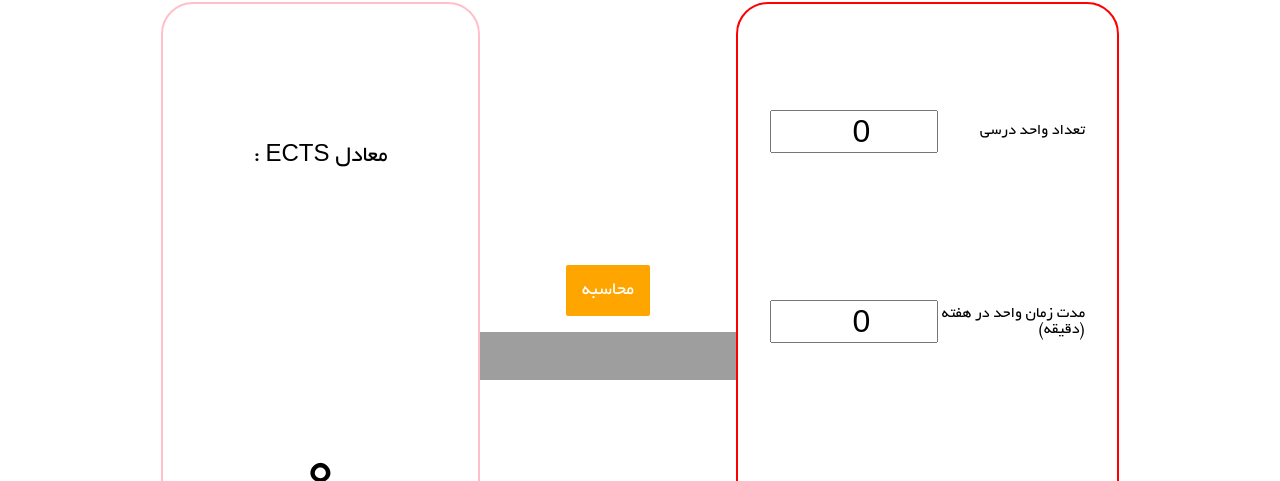
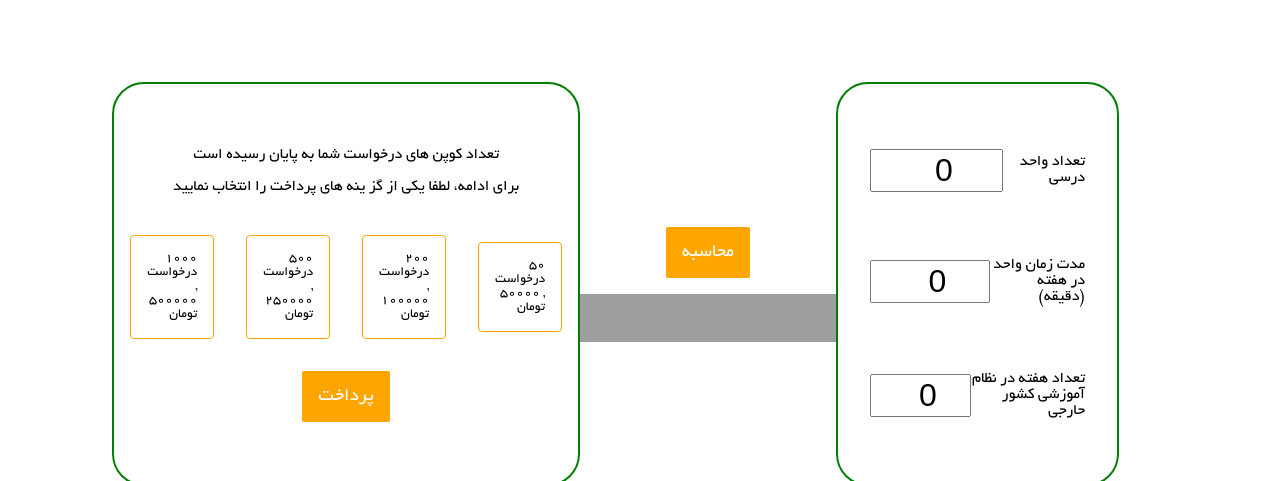
Before and after one commit to mohammadJaliliTorkamani/stu_assist, a React (Create React App) app: page /ects-calculator in a window 1280 px wide. Shown: the part 319-800 px from the top of the page. Built offline with nearby package versions, Linux system fonts and the light colour scheme; grey boxes are pictures that could not be loaded.

Commit message:
ECTS Style was improved

```diff
--- a/src/pages/ECTSCalculator.tsx
+++ b/src/pages/ECTSCalculator.tsx
@@ -3,6 +3,7 @@ import axios from "axios";
 import { useState } from "react";
 import { useNavigate } from "react-router-dom";
 import Button from "../components/Button";
+import ChargeOptionRecord from "../components/ChargeOptionRecord";
 
 const ECTSContainer = styled.div`
     display: flex;
@@ -10,10 +11,6 @@ const ECTSContainer = styled.div`
     justify-content: space-around;
     align-items: stretch;
     min-height: 40rem;
-    padding-top: 5rem;
-    padding-bottom: 5rem;
-    padding-left: 10rem;
-    padding-right: 10rem;
 `;
 
 const RightBox = styled.div`
@@ -21,9 +18,13 @@ const RightBox = styled.div`
     flex-direction: column;
     justify-content: space-around;
     border-radius: 2rem;
-    border: 2px solid red;
+    border: 2px solid green;
     padding: 2rem;
     flex: 2;
+    margin-right: 10rem;
+    margin-top: 10rem;
+    margin-bottom: 10rem;
+
 `;
 
 const ResultButtonBox = styled.div`
@@ -41,7 +42,10 @@ const LeftBox = styled.div`
     align-items: center;
     justify-content: space-around;
     border-radius: 2rem;
-    border: 2px solid pink;
+    border: 2px solid green;
+    margin-left: 10rem;
+    margin-top: 10rem;
+    margin-bottom: 10rem;
 `;
 
 const Value = styled.input`
@@ -74,21 +78,24 @@ const ECTSTResulTitle = styled.div`
 
 const ECTSTResulValue = styled.div`
     font-size: 4rem;
+    color: green;
 `;
 
 
 const LoginBox = styled.div`
     display: flex;
-    flex-direction : row;
+    flex-direction : column;
     justify-content: space-between;
     align-items: center;
+    height: 6rem;
 `;
 
 const ChargeBox = styled.div`
     display: flex;
     flex-direction: column;
-    justify-content: space-between;
+    justify-content: center;
     align-items: center;
+    height: 25rem;
 `;
 
 const ChargeOptions = styled.div`
@@ -96,20 +103,6 @@ const ChargeOptions = styled.div`
     flex-direction: row;
     justify-content: space-around;
     align-items: center;
-`;
-
-const ChargeOptionRecord = styled.div`
-    color: black;
-    cursor: pointer;
-    diosplay: flex;
-    flex-direction : row;
-    justify-content: cetner;
-    align-items: center;
-    margin: 1rem;
-    border: 1px solid orange;
-    border-radius: 4px;
-    padding: 1rem;
-    font-size: 0.85rem;
 `;
 
 const ResultContainer = styled.div`
@@ -126,7 +119,7 @@ const chargeValue = [{ id: 1, value: 50, price: 50000 }, { id: 2, value: 200, pr
 function ECTSCalculator() {
     const [isLoading, setIsLoading] = useState(false)
     const [isGuest, setIsGuest] = useState(false)
-    const [isOutOfCoupon, setIsOutOfCoupon] = useState(false)
+    const [isOutOfCoupon, setIsOutOfCoupon] = useState(true)
     const [selectedChargeOption, setSelectedChargeOption] = useState({ id: -1, value: -1, price: -1 })
     const [unit, setUnit] = useState(0)
     const [time, setTime] = useState(0)
@@ -180,24 +173,24 @@ function ECTSCalculator() {
             <RightBox>
                 <TitleValuePair>
                     <Title>تعداد واحد درسی</Title>
-                    <Value type='number' value={unit} onChange={e => setUnit(parseInt(e.target.value))} />
+                    <Value type='number' min={1} max={50} value={unit} onChange={e => setUnit(parseInt(e.target.value))} />
                 </TitleValuePair>
                 <TitleValuePair>
                     <Title>مدت زمان واحد در هفته (دقیقه)</Title>
-                    <Value type='number' value={time} onChange={e => setTime(parseInt(e.target.value))} />
+                    <Value type='number' min={0} max={120} value={time} onChange={e => setTime(parseInt(e.target.value))} />
                 </TitleValuePair>
                 <TitleValuePair>
                     <Title>تعداد هفته در نظام آموزشی کشور حارجی</Title>
-                    <Value type='number' value={week} onChange={e => setWeek(parseInt(e.target.value))} />
+                    <Value type='number' min={1} max={52} value={week} onChange={e => setWeek(parseInt(e.target.value))} />
                 </TitleValuePair>
             </RightBox>
             <ResultButtonBox>
                 <Button title={"محاسبه"} color={"orange"} onClick={() => handleCalculate()} />
-                <CalculateArrow src={"https://thumbs.dreamstime.com/b/red-arrow-isolated-white-background-red-arrow-vector-stock-arrow-icon-110771171.jpg"} />
+                <CalculateArrow src={"https://images.vectorhq.com/images/previews/a42/arrow-left-green-clip-art-56205.png"} />
             </ResultButtonBox>
             <LeftBox>
                 {
-                    isLoading && <div>Loading</div>
+                    isLoading && <div>در حال بارگذاری...</div>
                 }
                 {
                     isGuest && !isLoading && <LoginBox>
@@ -210,13 +203,17 @@ function ECTSCalculator() {
                 {
                     !isGuest && !isLoading && isOutOfCoupon &&
                     <ChargeBox>
-                        <Title>تعداد کوپن های درخواست شما به پایان رسیده است</Title>
-                        <Title> {selectedChargeOption.id !== -1 ? `${selectedChargeOption.value} درخواست , ${selectedChargeOption.price} تومان` : "برای ادامه، لطفا یکی از گز ینه های پرداخت را انتخاب نمایید"} </Title>
+                        <Title style={{ marginBottom: '1rem' }}>تعداد کوپن های درخواست شما به پایان رسیده است</Title>
+                        <Title style={{ marginBottom: '1.5rem' }}> {selectedChargeOption.id !== -1 ? `${selectedChargeOption.value} درخواست , ${selectedChargeOption.price} تومان` : "برای ادامه، لطفا یکی از گز ینه های پرداخت را انتخاب نمایید"} </Title>
 
-                        <ChargeOptions>
-                            {chargeValue.map(value => {
-                                return <ChargeOptionRecord key={value.id} onClick={e => setSelectedChargeOption(value)}>{value.value} درخواست , {value.price} تومان</ChargeOptionRecord>
-                            })}
+                        <ChargeOptions style={{marginBottom: '1rem'}}>
+                            {chargeValue.map(value =>
+                                <ChargeOptionRecord
+                                    key={value.id}
+                                    selected={selectedChargeOption.id === value.id}
+                                    onClick={e => { setSelectedChargeOption(value) }}
+                                    title={`${value.value} درخواست , ${value.price} تومان`}
+                                />)}
                         </ChargeOptions>
                         <Button title="پرداخت" onClick={() => alert(selectedChargeOption.price)} />
                     </ChargeBox>
--- a/src/pages/GPACalculator.tsx
+++ b/src/pages/GPACalculator.tsx
@@ -49,9 +49,15 @@ const Title = styled.div`
     padding-bottom: 1rem;
 `;
 
+const SelectedTitle = styled.div`
+    font-size: 1.5rem;
+    padding-top: 1rem;
+    padding-bottom: 1rem;
+`;
+
 const Result = styled.div`
     font-size: 3.5rem;
-    color: #0a3816;
+    color: green;
 `;
 
 const LoginBox = styled.div`
@@ -66,6 +72,7 @@ const ChargeBox = styled.div`
     flex-direction: column;
     justify-content: space-between;
     align-items: center;
+    height: 25rem;
 `;
 
 const ChargeOptions = styled.div`
@@ -80,7 +87,7 @@ const chargeValue = [{ id: 1, value: 50, price: 50000 }, { id: 2, value: 200, pr
 function GPACalculator() {
     const [isLoading, setIsLoading] = useState(false)
     const [isGuest, setIsGuest] = useState(false)
-    const [isOutOfCoupon, setIsOutOfCoupon] = useState(true)
+    const [isOutOfCoupon, setIsOutOfCoupon] = useState(false)
     const [selectedChargeOption, setSelectedChargeOption] = useState({ id: -1, value: -1, price: -1 })
     const [min, setMin] = useState(0)
     const [max, setMax] = useState(0)
@@ -152,7 +159,7 @@ function GPACalculator() {
                     !isGuest && !isLoading && isOutOfCoupon &&
                     <ChargeBox>
                         <Title>تعداد کوپن های درخواست شما به پایان رسیده است</Title>
-                        <Title> {selectedChargeOption.id !== -1 ? `${selectedChargeOption.value} درخواست , ${selectedChargeOption.price} تومان` : "برای ادامه، لطفا یکی از گز ینه های پرداخت را انتخاب نمایید"} </Title>
+                        <SelectedTitle> {selectedChargeOption.id !== -1 ? `${selectedChargeOption.value} درخواست , ${selectedChargeOption.price} تومان` : "برای ادامه، لطفا یکی از گز ینه های پرداخت را انتخاب نمایید"} </SelectedTitle >
 
                         <ChargeOptions>
                             {chargeValue.map(value =>
```
Also changed, not shown: 1 other file (tests, documents, lock files or other folders).
